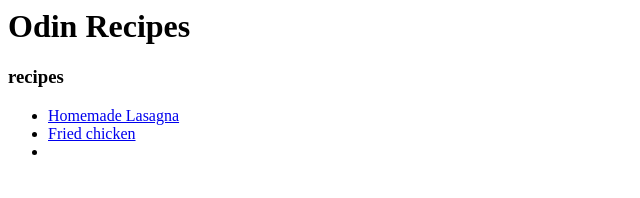
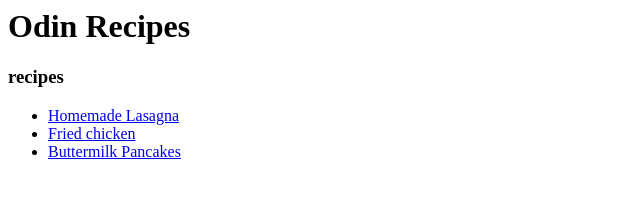
Before and after one commit to Lamerak217/odin-recipes, a plain HTML site: page index.html in a window 1280 px wide. Shown: the whole page, without its empty margins (0-640 px from the left). Drawn offline with Linux system fonts and the light colour scheme.

Commit message:
add anchor for pancakes.html

```diff
--- a/index.html
+++ b/index.html
@@ -3,5 +3,5 @@
 <ul>
     <li><a href="recipes/lasagna.html">Homemade Lasagna</a></li>
     <li><a href="recipes/chicken.html">Fried chicken</a></li>
-    <li></li>
+    <li><a href="recipes/pancakes.html">Buttermilk Pancakes</a></li>
 </ul>
```
